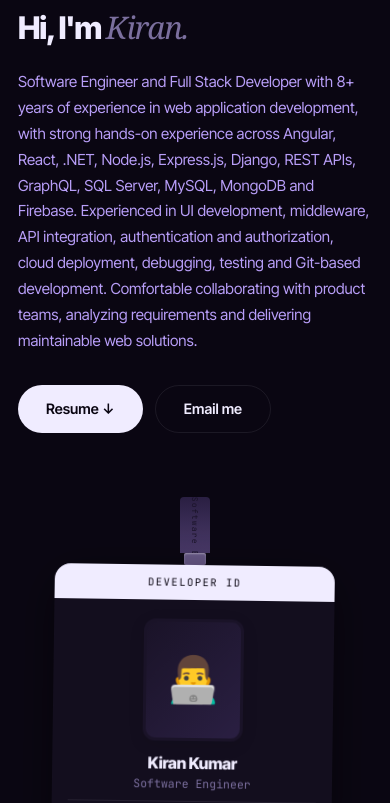
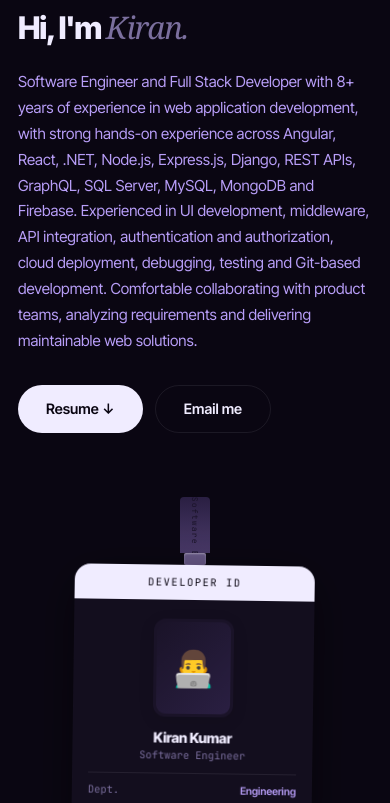
Before and after one commit to kirannxt/kiran-kumar.in, a Next.js app in the folder portfolio/: page / in a window 390 px wide. Shown: the part 1156-1959 px from the top of the page. Built offline with nearby package versions, Linux system fonts and the light colour scheme.

Commit message:
fix: mobile fonts for ID card and nav overlay

```diff
--- a/portfolio/src/components/Navigation.tsx
+++ b/portfolio/src/components/Navigation.tsx
@@ -127,6 +127,7 @@ export default function Navigation() {
             KK
           </button>
           <span
+            className="nav-name"
             style={{
               fontSize: "0.88rem",
               fontWeight: 600,
@@ -271,7 +272,7 @@ export default function Navigation() {
               </span>
               <span
                 style={{
-                  fontSize: "clamp(1.8rem, 8vw, 3.5rem)",
+                  fontSize: "clamp(1.4rem, 6vw, 3rem)",
                   fontWeight: 800,
                   letterSpacing: "-0.04em",
                 }}
@@ -289,6 +290,7 @@ export default function Navigation() {
         }
         @media (max-width: 767px) {
           .desktop-nav { display: none !important; }
+          .nav-name { display: none !important; }
         }
       `}</style>
     </>
--- a/portfolio/src/components/sections/About.tsx
+++ b/portfolio/src/components/sections/About.tsx
@@ -111,6 +111,7 @@ function IDCard() {
             height: 378,
             perspective: "1000px",
           }}
+          className="id-card-wrap"
         >
           <div
             style={{
@@ -176,6 +177,7 @@ function IDCard() {
                     boxShadow: "0 4px 16px rgba(13,13,13,0.1)",
                   }}
                   aria-label="Portrait placeholder"
+                  className="id-card-portrait"
                 >
                   👨‍💻
                 </div>
@@ -187,6 +189,7 @@ function IDCard() {
                       fontSize: "1rem",
                       letterSpacing: "-0.02em",
                     }}
+                    className="id-card-name"
                   >
                     {PROFILE.name}
                   </div>
@@ -196,6 +199,7 @@ function IDCard() {
                       color: "var(--mute)",
                       fontFamily: "'JetBrains Mono', monospace",
                     }}
+                    className="id-card-role"
                   >
                     {PROFILE.role}
                   </div>
@@ -212,6 +216,7 @@ function IDCard() {
                     borderTop: "1px solid var(--line)",
                     paddingTop: "0.6rem",
                   }}
+                  className="id-card-row"
                 >
                   {[
                     // ["ID No.", "KK-2018-001"],
@@ -309,7 +314,7 @@ function IDCard() {
                 `GeneSilico · POD Health · LMS · QBSCare · Mavvrik`,
                 `Cloud-deployed on Firebase, AWS & Heroku`,
               ].map((line, i) => (
-                <p key={i} style={{ fontSize: "0.82rem", lineHeight: 1.5, color: "var(--ink-2)" }}>
+                <p key={i} style={{ fontSize: "0.82rem", lineHeight: 1.5, color: "var(--ink-2)" }} className="id-card-back-line">
                   {line}
                 </p>
               ))}
@@ -322,6 +327,7 @@ function IDCard() {
                   color: "var(--mute)",
                   fontFamily: "'JetBrains Mono', monospace",
                 }}
+                className="id-card-back-footer"
               >
                 If found, say hello · {PROFILE.email}
               </div>
@@ -339,6 +345,16 @@ function IDCard() {
           #about .container > div {
             grid-template-columns: 1fr !important;
           }
+          .id-card-wrap {
+            width: 240px !important;
+            height: 324px !important;
+          }
+          .id-card-name { font-size: 0.88rem !important; }
+          .id-card-role { font-size: 0.65rem !important; }
+          .id-card-row  { font-size: 0.65rem !important; }
+          .id-card-back-line { font-size: 0.75rem !important; }
+          .id-card-back-footer { font-size: 0.65rem !important; }
+          .id-card-portrait { width: 80px !important; height: 98px !important; font-size: 2.2rem !important; }
         }
       `}</style>
     </div>
```
